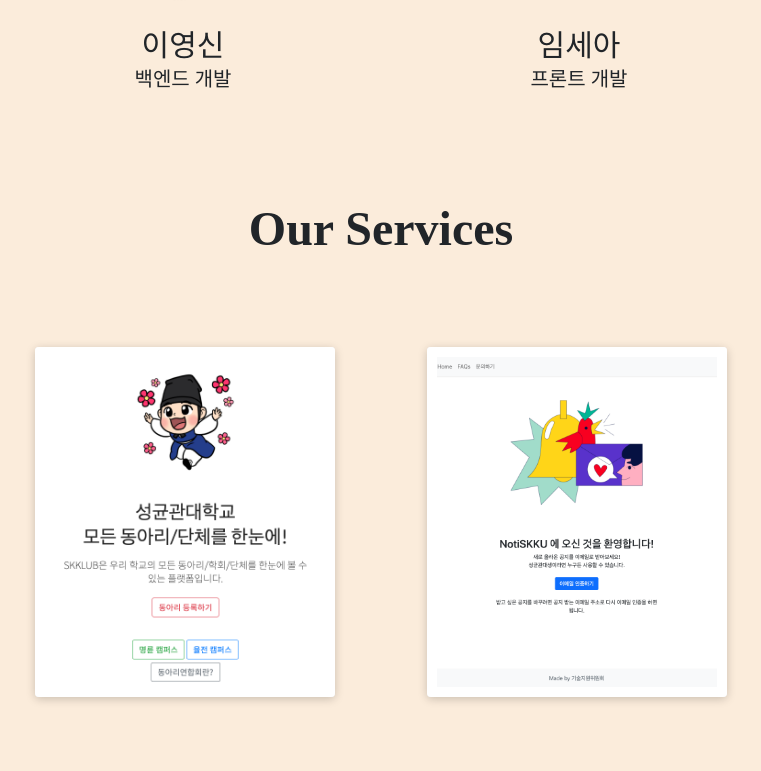
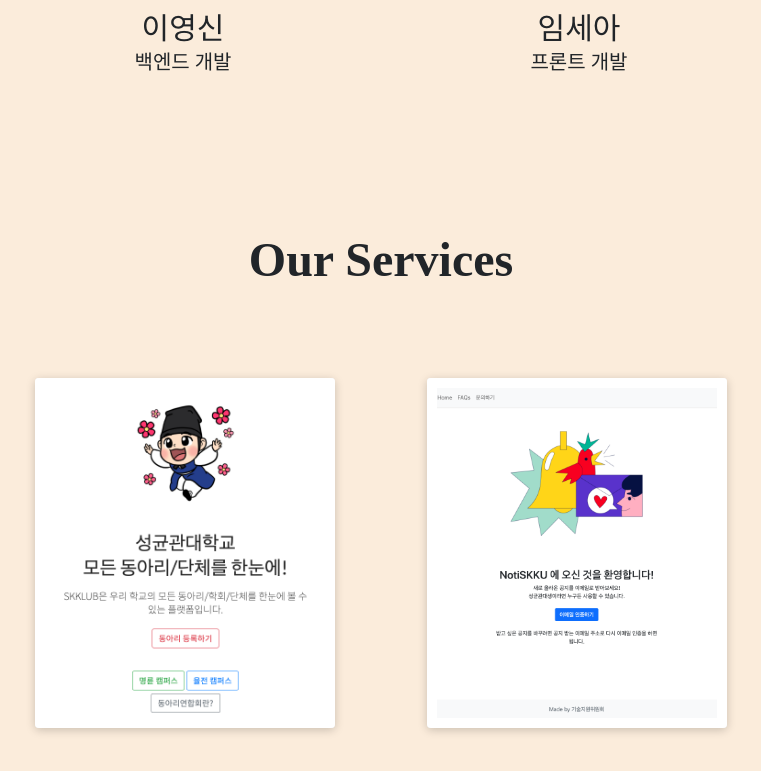
Before and after one commit to SKKU-TSC/tsc-website, a plain HTML site: page index.html in a window 1280 px wide. Shown: the part 1839-2610 px from the top of the page, without its empty margins (259-1020 px from the left). Drawn offline with nearby package versions, Linux system fonts and the light colour scheme; a web font is replaced by a local one.

Commit message:
removed hr

```diff
--- a/index.html
+++ b/index.html
@@ -40,7 +40,7 @@
     <div class="cover-container second-container">
       <div class="text-center team-text">
         <h1 class="display-5 fw-bold">Our team</h1>
-        <hr />
+
       </div>
 
       <div class="row">
@@ -182,9 +182,10 @@
         </div>
       </div>
     </div>
-    <div class="cover-container">
+    <div class="cover-container pt-5">
       <div class="text-center team-text">
         <h1 class="display-5 fw-bold">Our Services</h1>
+
       </div>
       <div class="card-container">
         <div class="box">
```
